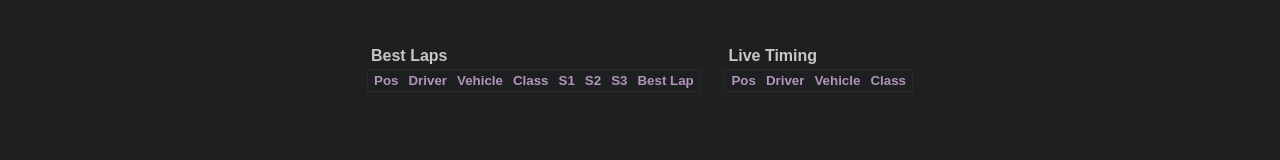
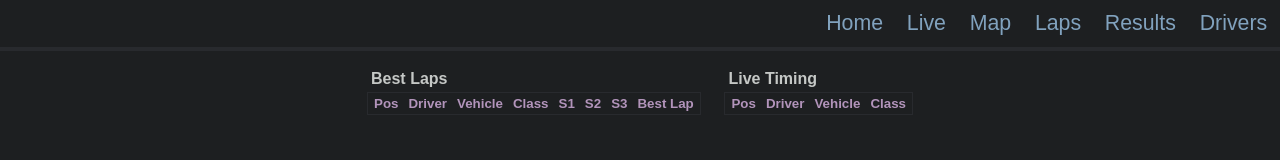
Before and after one commit to mbeader/rf2livetiming, a website: page index.html in a window 1280 px wide. Drawn offline with nearby package versions, Linux system fonts and the light colour scheme; files that its build step writes are made by us from their sources; no server answers.

Commit message:
page restructuring

```diff
--- a/client.js
+++ b/client.js
@@ -45,9 +45,7 @@ function initLoad(e) {
   req.addEventListener('load', function () {
     let res = JSON.parse(this.responseText);
     document.title = res.title;
-    document.getElementById('banner').firstElementChild.setAttribute('src', '/' + res.banner);
-    document.getElementById('message').firstElementChild.textContent = res.message;
-    document.getElementById('message').firstElementChild.setAttribute('href',  res.link)
+    document.getElementById('heading').textContent = res.heading;
     if(res.info.track !== '' && res.info.session !== '')
       document.getElementById('info').textContent = res.info.session + ' @ ' + res.info.track;
     else if(res.info.track !== '')
--- a/css/TomorrowNight.css
+++ b/css/TomorrowNight.css
@@ -3,7 +3,7 @@ body {
   color: #c5c8c6;
   font-size: 10pt;
   font-family: arial,helvetica,sans-serif;
-  margin: auto 1%;
+  margin: 8px 0px;
 }
 
 #info {
@@ -77,3 +77,37 @@ td, th {
 .cbest {
   background-color: #72507c;
 }
+
+main {
+  margin: auto 1%;
+}
+
+header {
+  border-bottom: 4px solid #282a2e;
+  padding-bottom: 8px;
+}
+
+header > * {
+  margin: auto 1%;
+}
+
+header h1 {
+  display: inline;
+}
+
+nav {
+  float: right;
+  vertical-align: middle;
+  line-height: 31px;
+}
+
+nav a {
+  margin-left: 20px;
+  font-size: 16pt;
+  color: #81a2be;
+  text-decoration: none;
+}
+
+nav a:hover {
+  color: #de935f;
+}
--- a/index.html
+++ b/index.html
@@ -7,9 +7,18 @@
   <link rel="stylesheet" type="text/css" href="TomorrowNight.css">
 </head>
 <body>
-  <div>
-    <p id="banner"><img src=""></p>
-    <p id="message"><a></a></p>
+  <header>
+    <h1 id="heading"></h1>
+    <nav>
+      <a href="/">Home</a>
+      <a href="/">Live</a>
+      <a href="/map">Map</a>
+      <a href="/">Laps</a>
+      <a href="/">Results</a>
+      <a href="/">Drivers</a>
+    </nav>
+  </header>
+  <main>
     <p id="info"></p>
     <div class="main-wrapper">
     <div id="hotlaps-wrapper" class="table-wrapper">
@@ -45,6 +54,6 @@
     </table>
     </div>
     </div>
-  </div>
+  </main>
 </body>
 </html>
--- a/server.js
+++ b/server.js
@@ -36,9 +36,8 @@ function handler (req, res) {
     case '/init':
       res.writeHead(200, {'Content-type': 'application/json'});
       let content = new Object();
-      content.banner = config.PAGE_BANNER;
-      content.title = config.PAGE_TITLE;
-      content.message = config.PAGE_MESSAGE;
+      content.title = config.BASE_TITLE;
+      content.heading = config.PAGE_HEADING;
       content.link = config.JOIN_LINK;
       if(state.track == '') {
         let temp = new Object();
```
Also changed, not shown: 1 other file.
